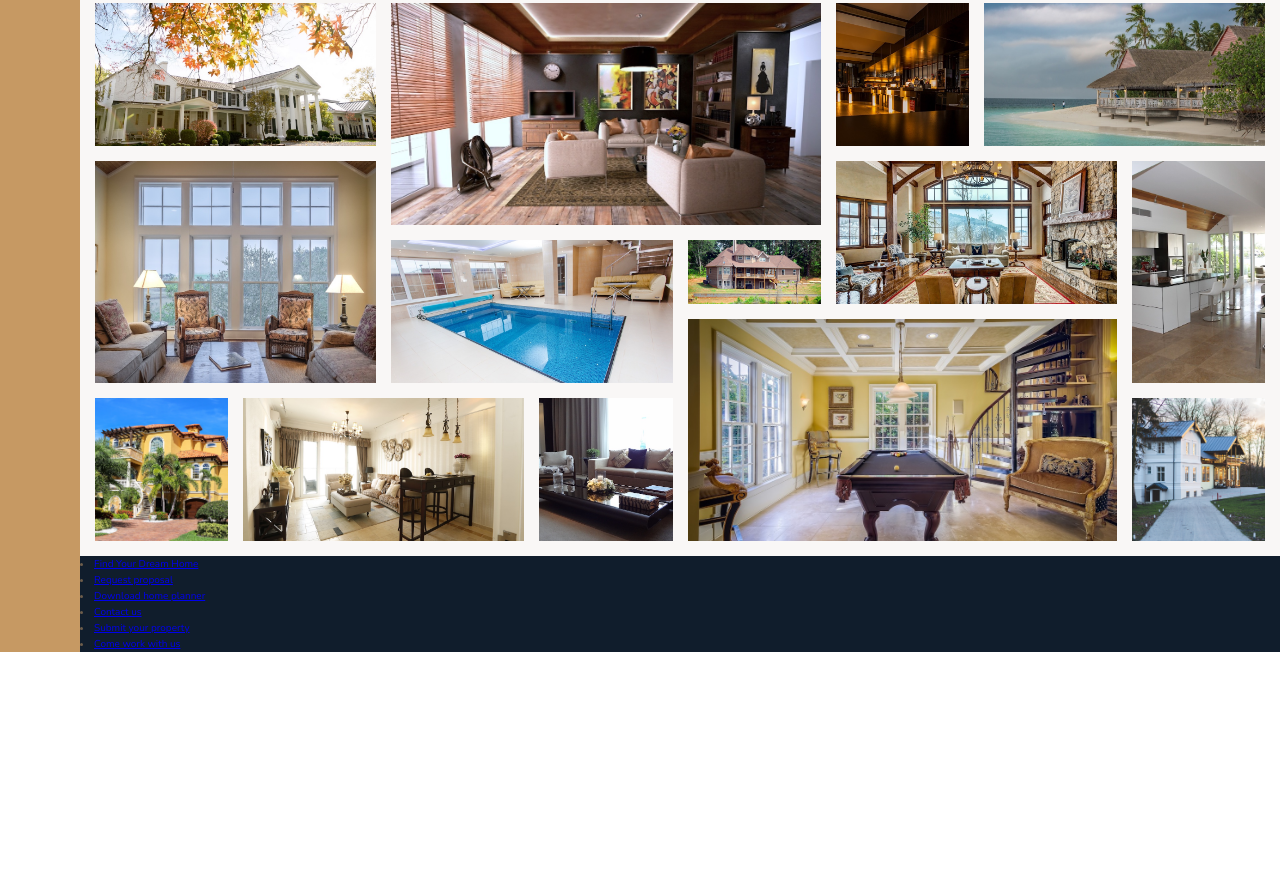
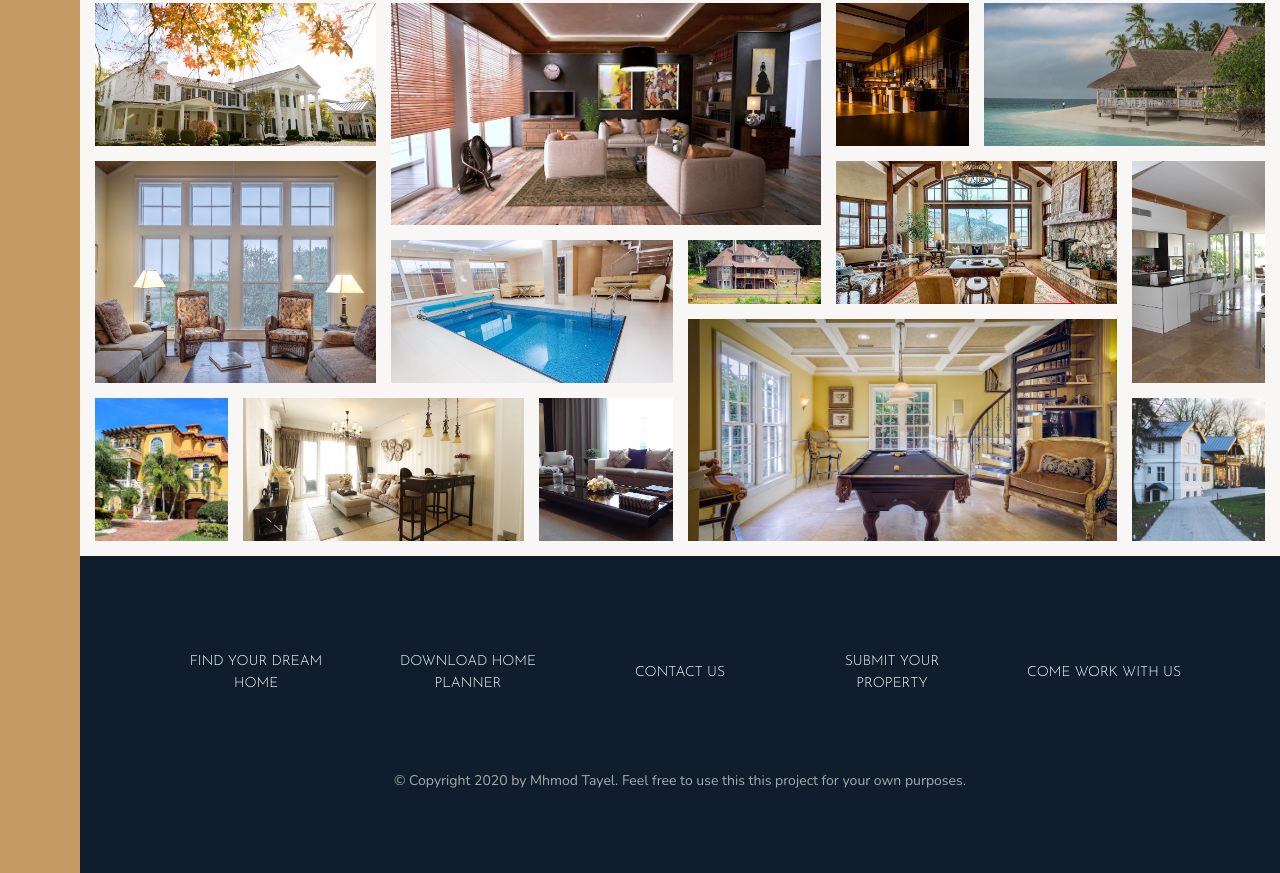
Before and after one commit to MhmodTayel/Nexter, a website: page index.html in a window 1280 px wide. Shown: the part 3139-4012 px from the top of the page. Before the commit the page ends 3791 px from the top, so only its background shows below. Drawn offline with nearby package versions, Linux system fonts and the light colour scheme.

Commit message:
done with footer

```diff
--- a/index.html
+++ b/index.html
@@ -354,13 +354,11 @@
       </figure>
     </section>
     <footer class="footer">
-      <nav class="nav">
+      <ul class="nav">
         <li class="nav__item">
           <a href="#" class="nav__link">Find Your Dream Home</a>
         </li>
-        <li class="nav__item">
-          <a href="#" class="nav__link">Request proposal</a>
-        </li>
+
         <li class="nav__item">
           <a href="#" class="nav__link">Download home planner</a>
         </li>
@@ -371,7 +369,12 @@
         <li class="nav__item">
           <a href="#" class="nav__link">Come work with us</a>
         </li>
-      </nav>
+      </ul>
+
+      <p class="copyright">
+        &copy; Copyright 2020 by Mhmod Tayel. Feel free to use this this project
+        for your own purposes.
+      </p>
     </footer>
   </body>
 </html>
--- a/sass/_footer.scss
+++ b/sass/_footer.scss
@@ -1,4 +1,38 @@
 .footer {
   background-color: $color-secondary;
   grid-column: full-start/full-end;
+  padding: 8rem;
 }
+
+.nav {
+  list-style: none;
+  display: grid;
+  grid-template-columns: repeat(auto-fit, minmax(15rem, 1fr));
+  grid-gap: 2rem;
+  align-items: center;
+
+  &__link:link,
+  &__link:visited {
+    font-size: 1.4rem;
+    color: #fff;
+    text-decoration: none;
+    font-family: $font-display;
+    text-transform: uppercase;
+    text-align: center;
+    padding: 1.5rem;
+    display: block;
+    transition: all 0.2s;
+  }
+  &__link:hover,
+  &__link:active {
+    background-color: rgba(#fff, 0.05);
+    transform: translateY(-3px);
+  }
+}
+
+.copyright {
+  font-size: 1.4rem;
+  color: $color-grey-light-2;
+  margin-top: 6rem;
+  text-align: center;
+}
```
Also changed, not shown: css/style.css.
